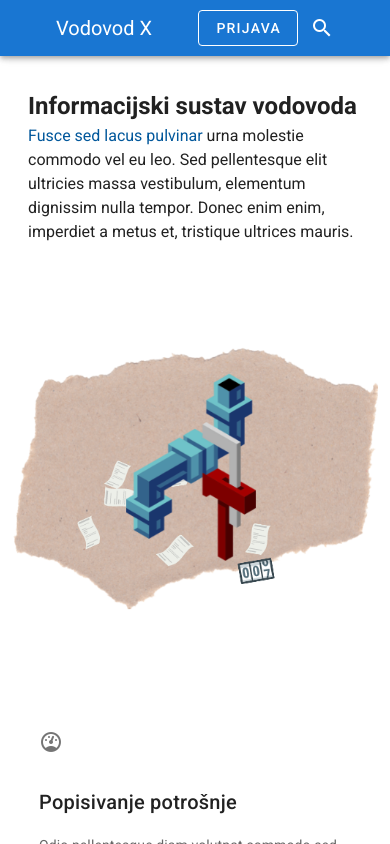
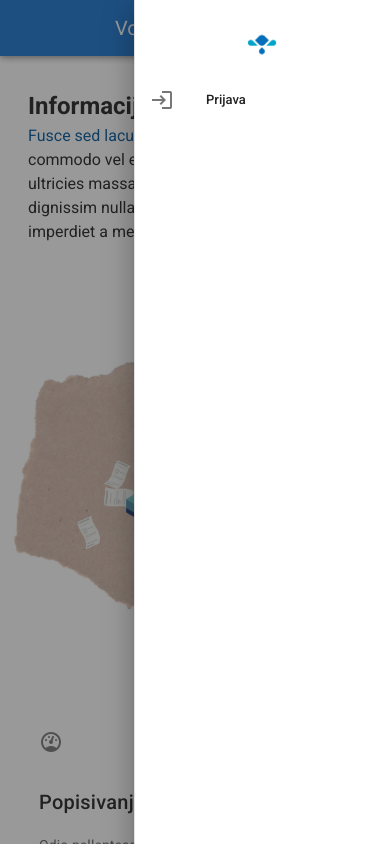
Before and after one commit to akv3sic/informacijski-sustav-vodovoda, a Vue app in the folder web-app/: page / in a window 390 px wide. Both pictures are taken after a click on the button 322 px from the left and 28 px from the top of the page. Shown: the top 844 px of the page. Built offline with nearby package versions, Linux system fonts and the light colour scheme.

Commit message:
Implement mobile navigation drawer

```diff
--- a/web-app/src/components/layout/TheHeader.vue
+++ b/web-app/src/components/layout/TheHeader.vue
@@ -1,10 +1,11 @@
 <template>
+    <div>
       <v-app-bar
         color="blue darken-2"
-      class="px-10"
         dark
+        :class="{'px-16':$vuetify.breakpoint.mdAndUp}"
       >
-
+          <v-spacer class="hidden-md-and-up"></v-spacer>
           <v-toolbar-title>
               <!--<v-img src="@/assets/img/logo.png" max-width="50px" />-->
               Vodovod X
@@ -12,22 +13,67 @@
 
           <v-spacer></v-spacer>
 
+          <!-- Hidden on mobile -->
           <v-btn
             outlined
             @click="$router.push({ path: '/prijava' })"
+            class="hidden-sm-and-down"
           >
             PRIJAVA
           </v-btn>
 
-      <v-btn icon>
+          <v-btn
+            icon
+            class="hidden-sm-and-down"
+          >
             <v-icon>mdi-magnify</v-icon>
           </v-btn>
+        <!-- Hidden on mobile END -->
 
+
+        <!-- Mobile menu icon -->
+        <v-btn
+            @click.stop="drawer = !drawer"
+            text
+            class="hidden-md-and-up"
+        >
+            <v-icon large right>mdi-menu</v-icon>
+        </v-btn>
       </v-app-bar>
+
+      <!-- Mobile menu -->
+      <v-navigation-drawer
+          v-model="drawer"
+          absolute
+          temporary
+          right
+      >
+        <v-list
+            dense
+            nav
+        >
+            <v-subheader class="my-4">
+                  <img class="mx-auto" :src="require('@/assets/img/logo.png')" height="30"/>
+            </v-subheader>
+            <v-list-item-group>
+                <v-list-item to="/prijava">
+                  <v-list-item-icon>
+                      <v-icon>mdi-login</v-icon>
+                  </v-list-item-icon>
+                  <v-list-item-title>Prijava</v-list-item-title>
+                </v-list-item>
+            </v-list-item-group>
+        </v-list>
+      </v-navigation-drawer>
+    </div>
+
 </template>
 
 <script>
 export default {
-    name: "Header"
+    name: "Header",
+    data: () => ({
+      drawer: false
+    })
 }
 </script>
```
Lines whose indentation alone changed are shown as unchanged.
